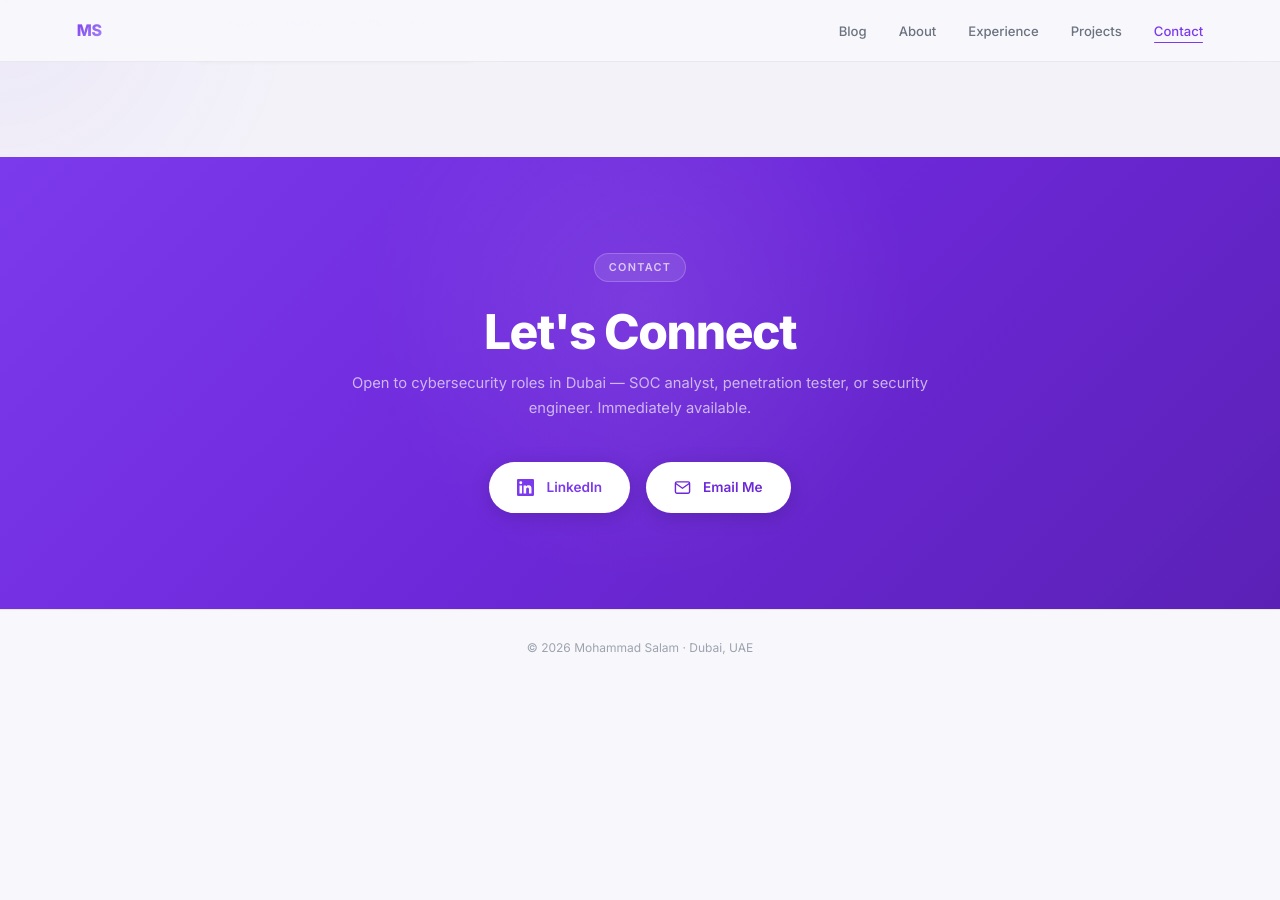
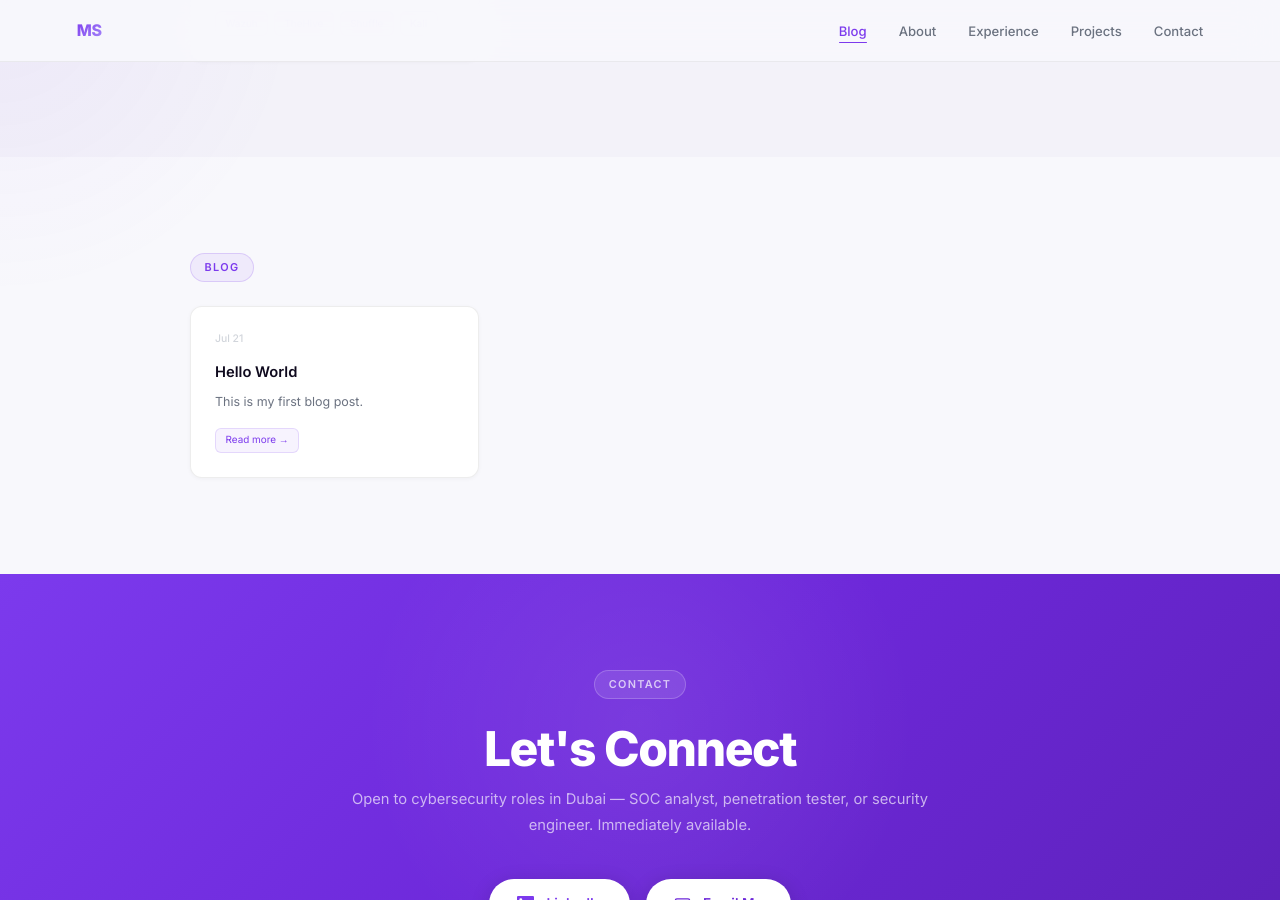
Before and after one commit to MohammadSalam-sec/mohammadsalam-sec.github.io, a Jekyll site: the page built from index.html, in a window 1280 px wide and 900 px high, scrolled down 2661 px. Built offline with Jekyll 4.4.1, drawn with Linux system fonts in a browser that asks for light colours; before the commit the page ends 3346 px from its top, so only the background shows below that.

Commit message:
Update index.html

```diff
--- a/index.html
+++ b/index.html
@@ -1,3 +1,5 @@
+---
+---
 <!DOCTYPE html>
 <html lang="en">
 <head>
@@ -150,7 +152,7 @@ footer{text-align:center;padding:1.75rem 6%;border-top:1px solid rgba(0,0,0,0.07
 <nav id="mainNav">
   <div class="logo">MS</div>
   <ul class="nav-links">
-    <li><a href="/blog">Blog</a></li>
+    <li><a href="#blog">Blog</a></li>
     <li><a href="#about">About</a></li>
     <li><a href="#experience">Experience</a></li>
     <li><a href="#projects">Projects</a></li>
@@ -308,6 +310,23 @@ footer{text-align:center;padding:1.75rem 6%;border-top:1px solid rgba(0,0,0,0.07
   </div>
 </section>
 
+<!-- BLOG -->
+<section id="blog">
+  <div class="section-inner">
+    <div class="pill reveal">Blog</div>
+    <div class="proj-grid">
+      {% for post in site.posts %}
+      <div class="proj-card reveal">
+        <div class="proj-top"><span class="proj-n">{{ post.date | date: "%b %d" }}</span></div>
+        <div class="proj-title">{{ post.title }}</div>
+        <p class="proj-desc">{{ post.excerpt | strip_html | truncatewords: 20 }}</p>
+        <div class="proj-tags"><a href="{{ post.url }}" class="tag" style="text-decoration:none">Read more →</a></div>
+      </div>
+      {% endfor %}
+    </div>
+  </div>
+</section>
+
 <!-- CONTACT -->
 <div class="contact-section" id="contact">
   <div class="contact-inner">
```
